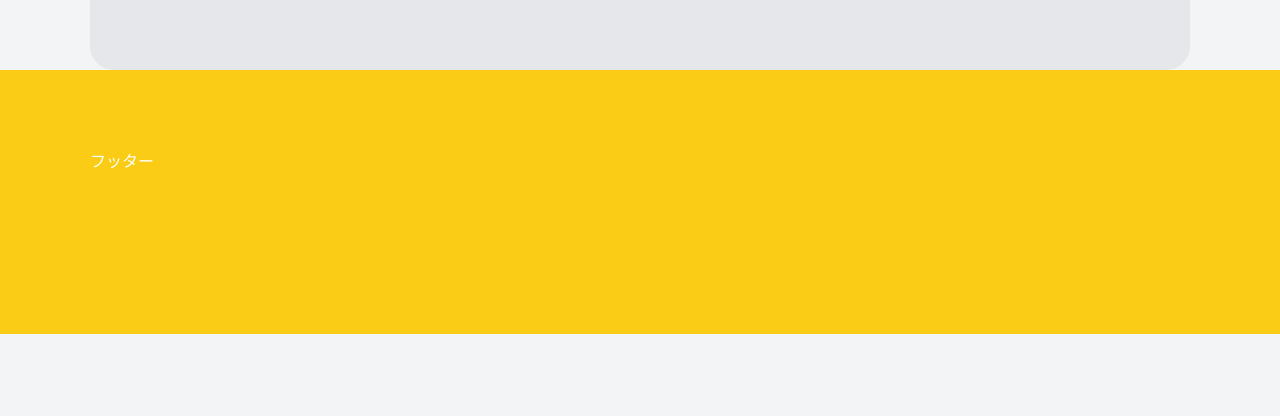
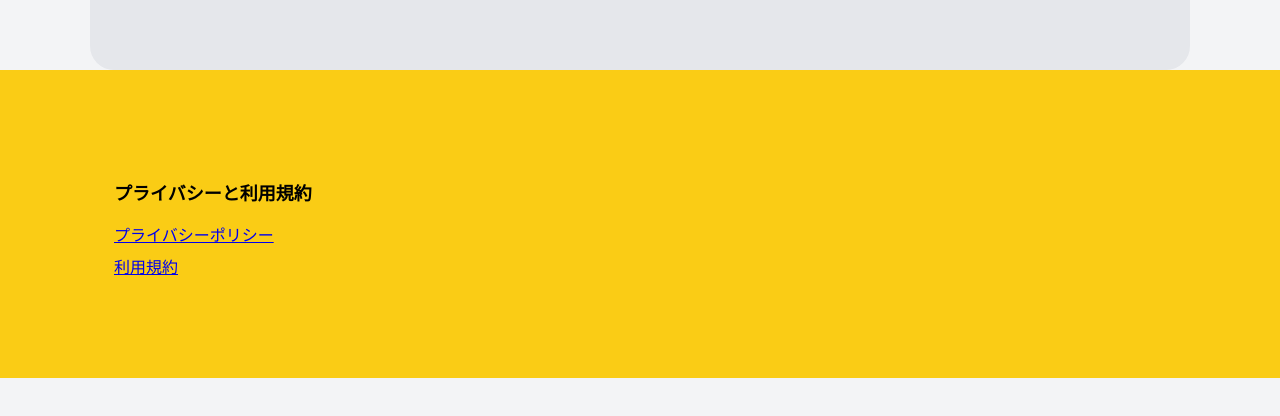
Before and after one commit to tsuchiya-yu/sample_svelte, a SvelteKit app in the folder sample_svelte/: page / in a window 1280 px wide. Shown: the part 182-598 px from the top of the page. Built offline with nearby package versions, Linux system fonts and the light colour scheme; no server answers.

Commit message:
add フッター

```diff
--- /dev/null
+++ b/sample_svelte/src/lib/components/layout/footerGroup.svelte
@@ -0,0 +1,11 @@
+<script lang="ts">
+    export let title: string = '';
+    export let links: { title: string; url: string }[] = [];
+  </script>
+
+  <div class='px-6 py-2.5'>
+    <div class='justify-between mb-20 mt-5 text-lg mb-4 font-bold'>{title}</div>
+    {#each links as link (link.title)}
+      <a href={link.url} class='block mb-2'>{link.title}</a>
+    {/each}
+  </div>
--- a/sample_svelte/src/routes/+layout.svelte
+++ b/sample_svelte/src/routes/+layout.svelte
@@ -2,18 +2,25 @@
   import "../app.css";
   import { page } from '$app/stores';
   import { derived } from 'svelte/store';
+  import FooterGroup from '$lib/components/layout/footerGroup.svelte';
 
   // フッダーヘッターを表示しないパス
   const simpleLayoutPath = ['/login', '/signup'];
   const isSimpleLayout = derived(page, $page =>
     simpleLayoutPath.some(path => $page.url.pathname.startsWith(path))
   );
+
+  // フッターのグループ定義
+  let poricies = [
+    { title: 'プライバシーポリシー', url: '/privacy' },
+    { title: '利用規約', url: '/terms' }
+  ];
 </script>
 
 {#if !$isSimpleLayout}
-  <div class='bg-yellow-400 text-white mx-auto w-full'>
+  <div class='bg-yellow-400 text-white mx-auto w-full flex'>
     <div class='flex justify-between w-full mx-auto sm:w-[1100px]'>
-      <div>
+      <div class=''>
         <div class='flex justify-between'>ヘッダー</div>
       </div>
     </div>
@@ -23,11 +30,9 @@
 <slot />
 
 {#if !$isSimpleLayout}
-  <div class='bg-yellow-400 text-white mx-auto w-full py-20'>
-    <div class='flex justify-between w-full mx-auto sm:w-[1100px]'>
-      <div>
-        <div class='flex justify-between mb-20'>フッター</div>
-      </div>
+  <div class='bg-yellow-400 mx-auto w-full py-20'>
+    <div class='inline justify-start w-full mx-auto sm:w-[1100px] sm:flex'>
+      <FooterGroup title="プライバシーと利用規約" links={poricies} />
     </div>
   </div>
 {/if}
```
Also changed, not shown: sample_svelte/src/app.html (indentation only).
